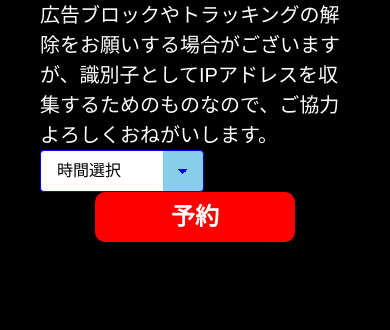
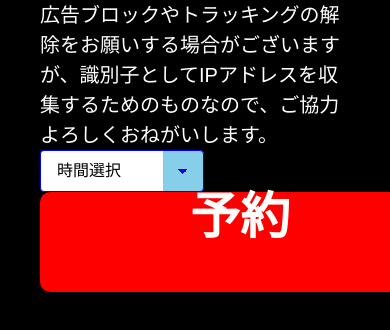
Before and after one commit to MommaWatasu/Casino-Casher, a plain HTML site: page docs/reserve.html in a window 390 px wide. Shown: the part 698-1028 px from the top of the page. Before the commit the page ends 980 px from the top, so only its background shows below. Drawn offline with Linux system fonts and the light colour scheme; no server answers.

Commit message:
change web site only a little

```diff
--- a/docs/index.css
+++ b/docs/index.css
@@ -41,6 +41,8 @@ body {
     color: #fff;
     text-decoration: none;
     font-size: 40px;
+    border-width: 2px;
+    border-color: #fff;
 }
 
 .nav a:hover {
@@ -99,3 +101,18 @@ body {
     text-align: center;
     font-size: 50px;
 }
+
+@media screen and (max-width:480px) {
+    .button {
+        width: 400px;
+        height: 100px;
+        border-radius: 10px;
+        background-color: #f00;
+        color: #fff;
+        font-size: 50px;
+        font-weight: bold;
+        text-align: center;
+        line-height: 50px;
+        margin: 0 auto; /* 中央に配置 */
+    }
+}
--- a/docs/reserve.html
+++ b/docs/reserve.html
@@ -2,6 +2,7 @@
 <html lang="ja">
 	<head>
 		<meta charset="UTF-8">
+        <meta name="viewport" content="width=device-width,initial-scale=1">
 		<title>イカサマカジノ予約</title>
         <link rel="stylesheet" href="index.css">
         <link rel="stylesheet" href="pulldown.css">
```
Also changed, not shown: docs/index.html (+1 -0 lines).
